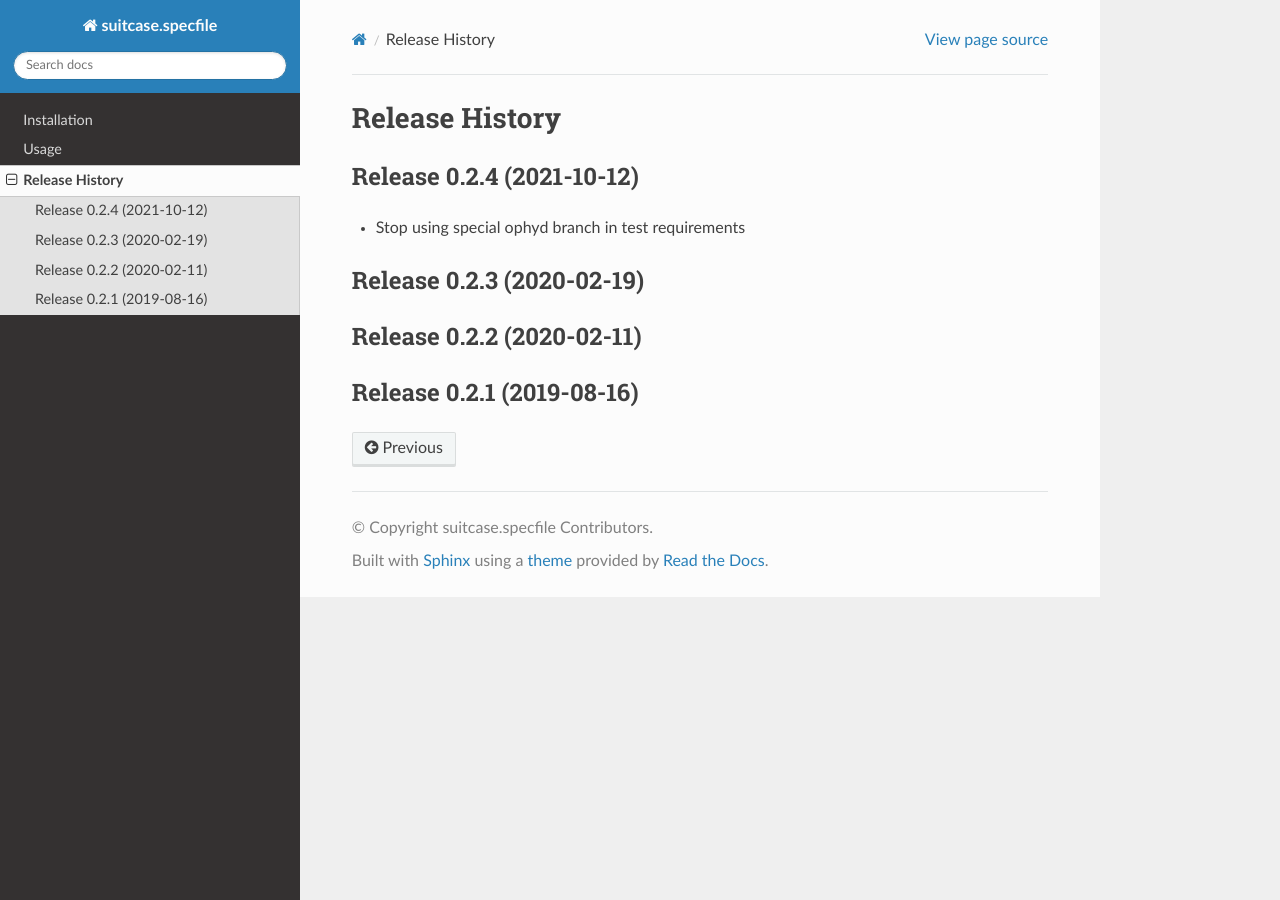
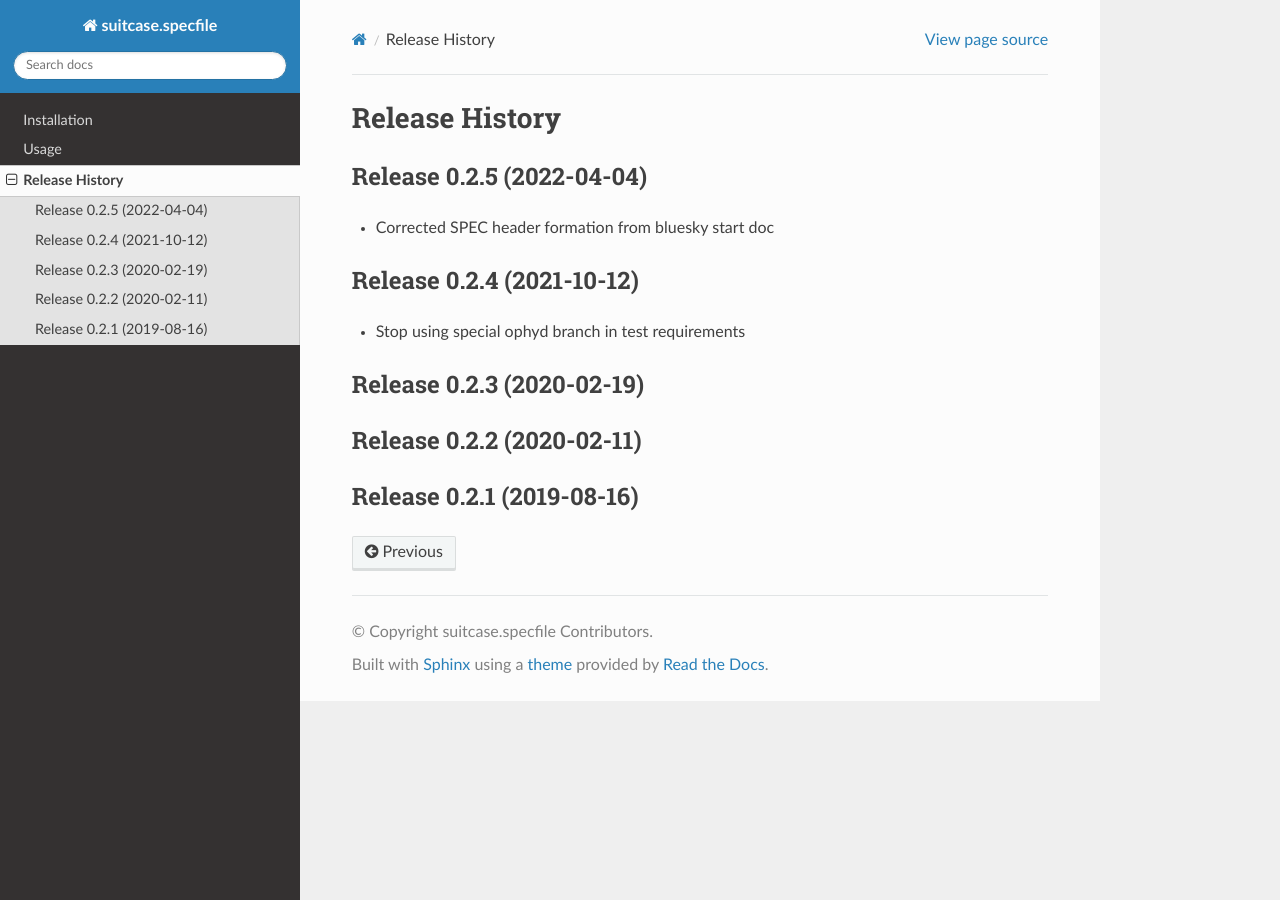
Before and after one commit to bluesky/suitcase-specfile, a Sphinx documentation site: the page built from docs/source/release-history.rst, in a window 1280 px wide. Built offline with Sphinx 7.4.7 and the Read the Docs theme 2.0.0, drawn with Linux system fonts in a browser that asks for light colours.

Commit message:
v0.2.5. release notes

```diff
--- a/docs/source/release-history.rst
+++ b/docs/source/release-history.rst
@@ -1,6 +1,12 @@
 ===============
 Release History
 ===============
+
+
+Release 0.2.5 (2022-04-04)
+--------------------------
+
+- Corrected SPEC header formation from bluesky start doc
 
 Release 0.2.4 (2021-10-12)
 --------------------------
```
